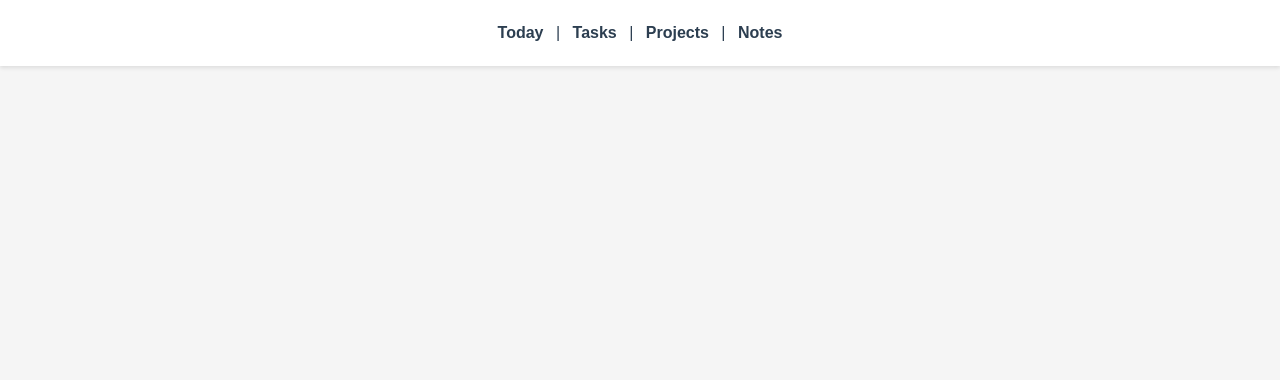
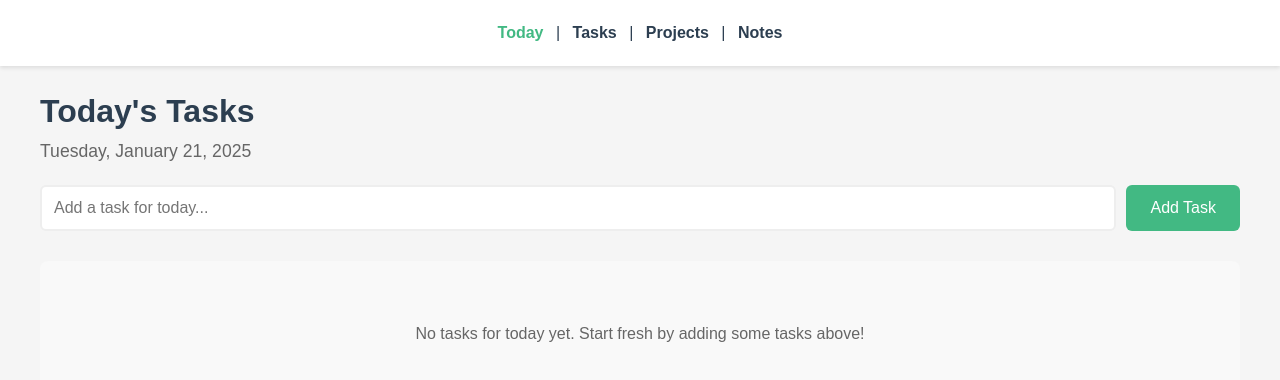
Before and after one commit to N1ckGriffin/ProductivityApp, a Vue app in the folder frontend/: page /dashboard in a window 1280 px wide. Shown: the top 380 px of the page. Built offline with nearby package versions, Linux system fonts and the light colour scheme.

Commit message:
chore: restructured files to have a main dashboard view with the previous views becoming components

```diff
--- a/frontend/src/App.vue
+++ b/frontend/src/App.vue
@@ -1,19 +1,7 @@
 <!-- App.vue -->
 <template>
   <div class="app">
-    <nav class="nav-container">
-      <div class="nav-content">
-        <router-link to="/">Today</router-link> |
-        <router-link to="/tasks">Tasks</router-link> |
-        <router-link to="/projects">Projects</router-link> |
-        <router-link to="/notes">Notes</router-link>
-      </div>
-    </nav>
-    <main class="main-container">
-      <div class="main-content">
-        <router-view></router-view>
-      </div>
-    </main>
+    <router-view></router-view>
   </div>
 </template>
 
@@ -24,7 +12,6 @@ export default {
 </script>
 
 <style>
-/* Reset and base styles */
 * {
   box-sizing: border-box;
   margin: 0;
@@ -39,47 +26,10 @@ body {
   background: #f5f5f5;
 }
 
-/* Layout containers */
 .app {
   min-height: 100vh;
   display: flex;
   flex-direction: column;
-}
-
-.nav-container {
-  background: white;
-  padding: 20px 0;
-  box-shadow: 0 2px 4px rgba(0, 0, 0, 0.1);
-}
-
-.nav-content {
-  max-width: 1200px;
-  margin: 0 auto;
-  padding: 0 20px;
-  text-align: center;
-}
-
-.main-container {
-  flex: 1;
-  padding: 20px;
-}
-
-.main-content {
-  max-width: 1200px;
-  margin: 0 auto;
-  height: 100%;
-}
-
-/* Navigation styles */
-nav a {
-  font-weight: bold;
-  color: #2c3e50;
-  text-decoration: none;
-  padding: 4px 8px;
-}
-
-nav a.router-link-active {
-  color: #42b983;
 }
 
 /* Common utility classes */
--- a/frontend/src/router/index.js
+++ b/frontend/src/router/index.js
@@ -1,30 +1,37 @@
 import { createRouter, createWebHistory } from 'vue-router'
-import Today from '../views/Today.vue'
-import Tasks from '../views/Tasks.vue'
-import Projects from '../views/Projects.vue'
-import Notes from '../views/Notes.vue'
-
+import Dashboard from '../views/Dashboard.vue'
 
 const routes = [
   {
     path: '/',
-    name: 'Today',
-    component: Today
+    redirect: '/dashboard'
   },
   {
-    path: '/tasks',
-    name: 'Tasks',
-    component: Tasks
-  },
-  {
-    path: '/projects',
-    name: 'Projects',
-    component: Projects
-  },
-  {
-    path: '/notes',
-    name: 'Notes',
-    component: Notes
+    path: '/dashboard',
+    name: 'Dashboard',
+    component: Dashboard,
+    children: [
+      {
+        path: '',
+        name: 'Today',
+        component: () => import('../components/Today.vue')
+      },
+      {
+        path: 'tasks',
+        name: 'Tasks',
+        component: () => import('../components/Tasks.vue')
+      },
+      {
+        path: 'projects',
+        name: 'Projects',
+        component: () => import('../components/Projects.vue')
+      },
+      {
+        path: 'notes',
+        name: 'Notes',
+        component: () => import('../components/Notes.vue')
+      }
+    ]
   }
 ]
 
--- /dev/null
+++ b/frontend/src/views/Dashboard.vue
@@ -0,0 +1,78 @@
+<!-- src/views/Dashboard.vue -->
+<template>
+  <div class="dashboard">
+    <nav class="nav-container">
+      <div class="nav-content">
+        <router-link to="/dashboard">Today</router-link> |
+        <router-link to="/dashboard/tasks">Tasks</router-link> |
+        <router-link to="/dashboard/projects">Projects</router-link> |
+        <router-link to="/dashboard/notes">Notes</router-link>
+      </div>
+    </nav>
+    <main class="main-container">
+      <div class="main-content">
+        <router-view></router-view>
+      </div>
+    </main>
+  </div>
+</template>
+
+<script>
+import Today from '../components/Today.vue'
+import Tasks from '../components/Tasks.vue'
+import Projects from '../components/Projects.vue'
+import Notes from '../components/Notes.vue'
+
+export default {
+  name: 'Dashboard',
+  components: {
+    Today,
+    Tasks,
+    Projects,
+    Notes
+  }
+}
+</script>
+
+<style scoped>
+.dashboard {
+  min-height: 100vh;
+  display: flex;
+  flex-direction: column;
+}
+
+.nav-container {
+  background: white;
+  padding: 20px 0;
+  box-shadow: 0 2px 4px rgba(0, 0, 0, 0.1);
+}
+
+.nav-content {
+  max-width: 1200px;
+  margin: 0 auto;
+  padding: 0 20px;
+  text-align: center;
+}
+
+.main-container {
+  flex: 1;
+  padding: 20px;
+}
+
+.main-content {
+  max-width: 1200px;
+  margin: 0 auto;
+  height: 100%;
+}
+
+nav a {
+  font-weight: bold;
+  color: #2c3e50;
+  text-decoration: none;
+  padding: 4px 8px;
+}
+
+nav a.router-link-active {
+  color: #42b983;
+}
+</style>
```
Also changed, not shown: frontend/src/components/Notes.vue (renamed from frontend/src/views/Notes.vue), frontend/src/components/Projects.vue (renamed from frontend/src/views/Projects.vue), frontend/src/components/Tasks.vue (renamed from frontend/src/views/Tasks.vue), frontend/src/components/Today.vue (renamed from frontend/src/views/Today.vue).
